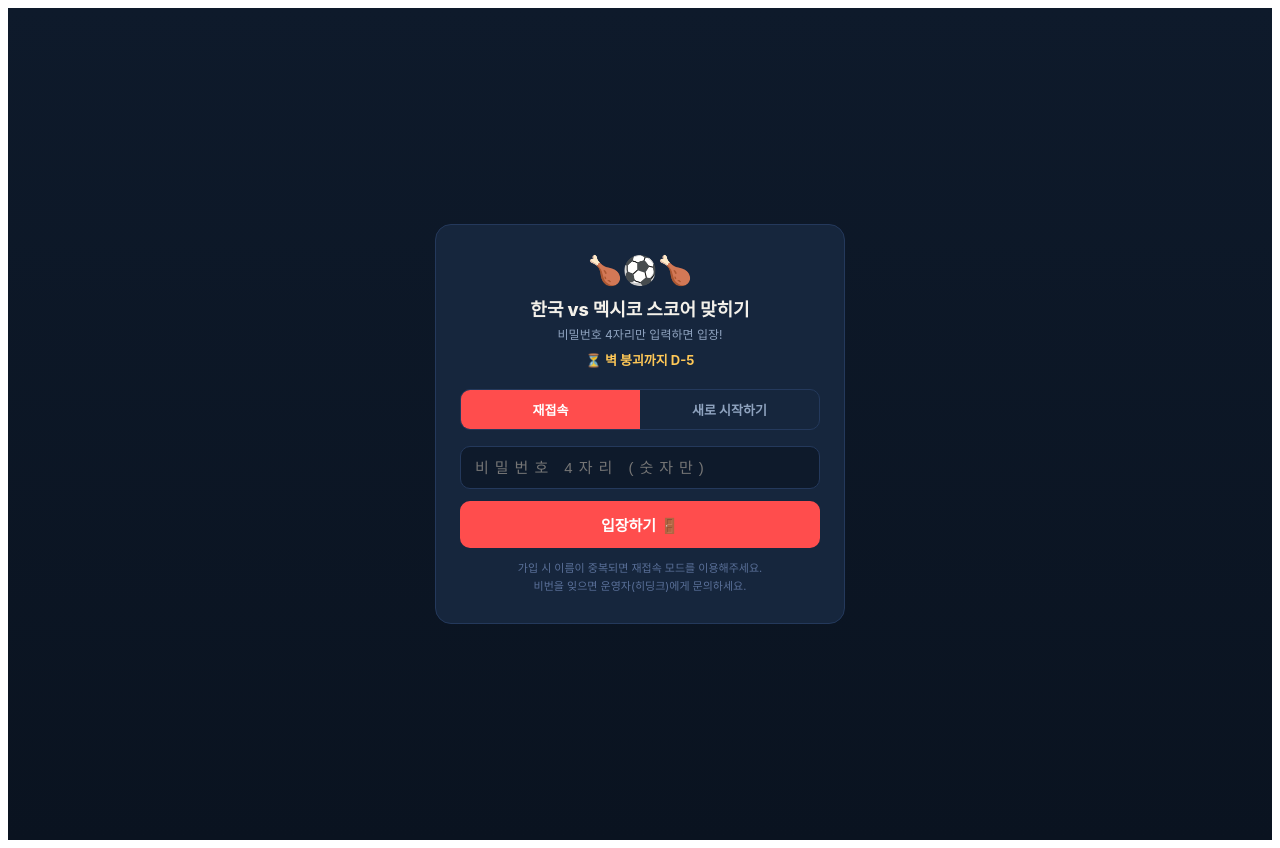
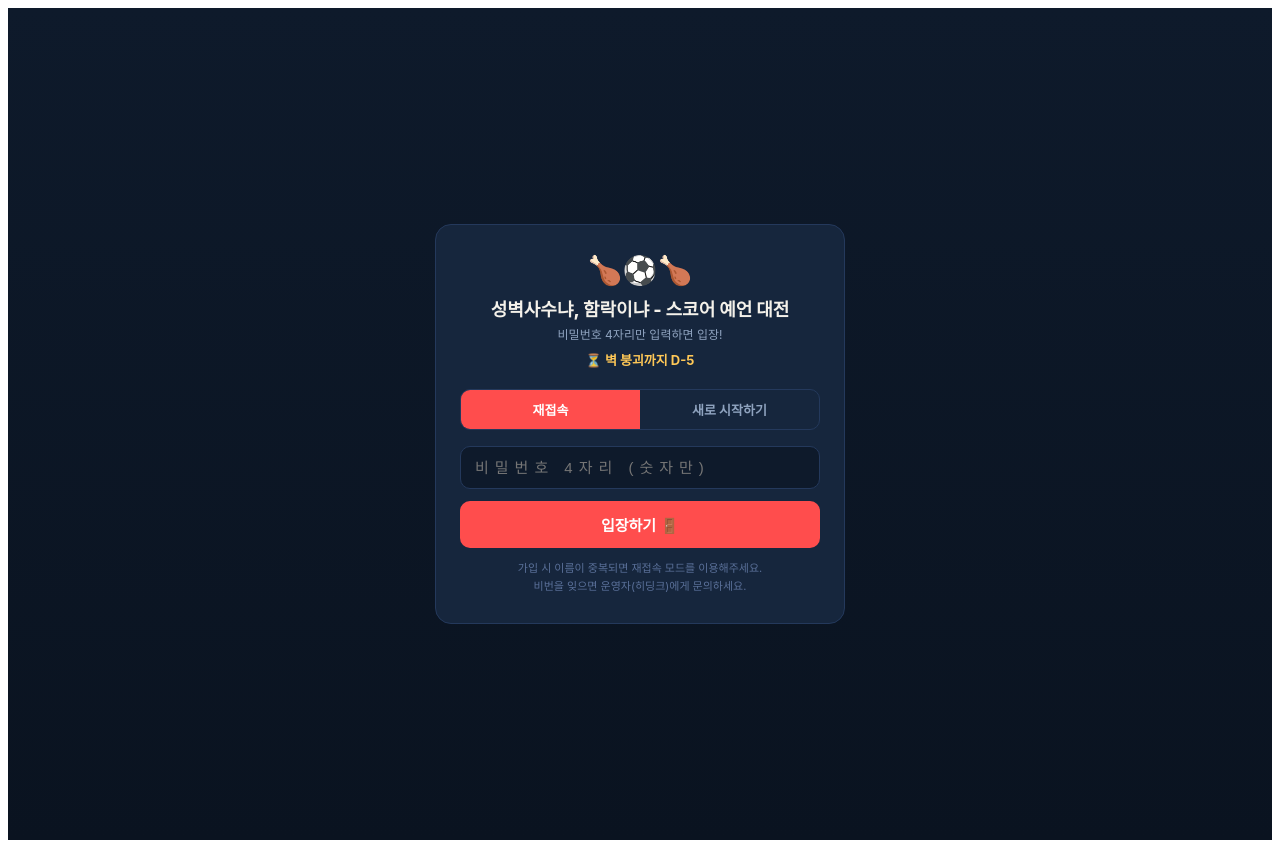
Before and after one commit to jimibeck/vitejs-vite-pidbvua9, a React (Vite) app: page / in a window 1280 px wide. Built offline with nearby package versions, Linux system fonts and the light colour scheme; no server answers; the database is empty.

Commit message:
Update App.jsx

```diff
--- a/src/App.jsx
+++ b/src/App.jsx
@@ -927,7 +927,7 @@ useEffect(() => {
           <div style={{ textAlign: "center", marginBottom: 20 }}>
             <div style={{ fontSize: 28, marginBottom: 8 }}>🍗⚽🍗</div>
             <div style={{ fontWeight: 800, fontSize: 18 }}>
-              한국 vs 멕시코 스코어 맞히기
+              성벽사수냐, 함락이냐 - 스코어 예언 대전
             </div>
             <div style={{ color: palette.sub, fontSize: 12, marginTop: 4 }}>
               {loginMode === "register"
```
